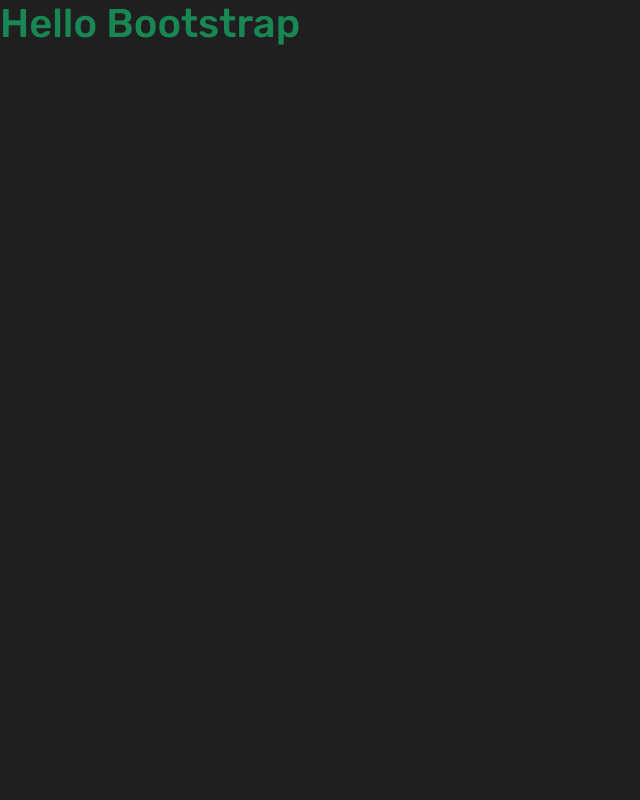
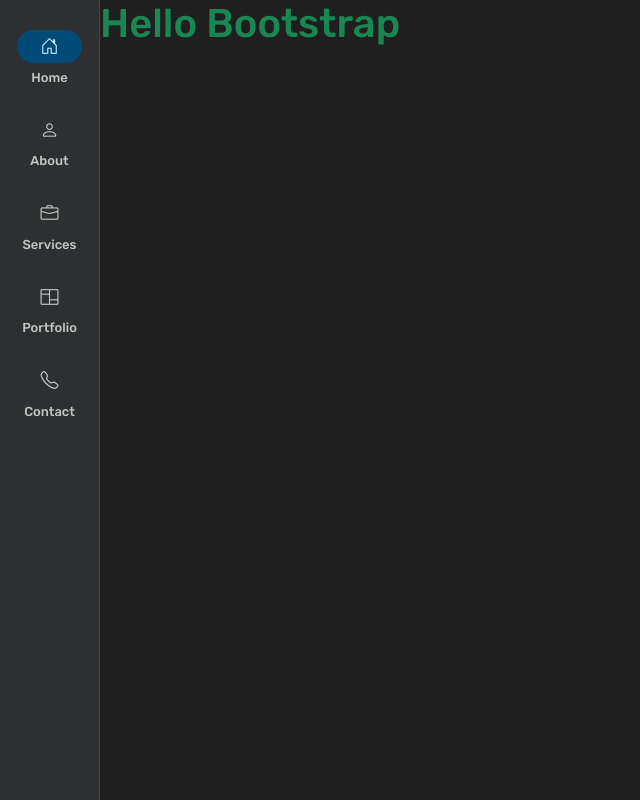
Before and after one commit to MrLapa/portfolio-carlos, a Next.js app: page / in a window 1280 px wide. Shown: the whole page, without its empty margins (0-640 px from the left). Built offline with nearby package versions, Linux system fonts and the light colour scheme.

Commit message:
F-6: implement Sidarbar component

```diff
--- a/src/app/layout.tsx
+++ b/src/app/layout.tsx
@@ -3,6 +3,7 @@ import { Geist, Geist_Mono } from "next/font/google";
 import "bootstrap/dist/css/bootstrap.min.css";
 import "bootstrap-icons/font/bootstrap-icons.css";
 import "./globals.css";
+import Sidebar from "../components";
 
 const geistSans = Geist({
   variable: "--font-geist-sans",
@@ -34,6 +35,7 @@ export default function RootLayout({
   return (
     <html lang="en" data-bs-theme="dark">
       <body className={`${geistSans.variable} ${geistMono.variable}`}>
+        <Sidebar />
         <main className="wrapper">
           {children}
         </main>
--- /dev/null
+++ b/src/components/index.tsx
@@ -0,0 +1,66 @@
+import React from 'react'
+
+const Sidebar = () => {
+  return (
+    <>
+      <header className="main-header d-lg-none">
+        <div className="container">
+          <div className="ms-auto">
+            <button
+              className="toggler-menu"
+            // onClick={() => setOpenMenu(!openMenu)}
+            >
+              <span />
+            </button>
+          </div>
+        </div>
+      </header>
+      <div className={`header-left-fixed one-page-nav ${"menu-open"}`}>
+        <ul className="main-menu">
+          <li className="active">
+            <a data-scroll-nav={0} href="#home">
+              <span className="m-icon">
+                <i className="bi-house-door" />
+              </span>
+              <span className="m-text">Home</span>
+            </a>
+          </li>
+          <li>
+            <a data-scroll-nav={1} href="#about">
+              <span className="m-icon">
+                <i className="bi-person" />
+              </span>
+              <span className="m-text">About</span>
+            </a>
+          </li>
+          <li>
+            <a data-scroll-nav={2} href="#services">
+              <span className="m-icon">
+                <i className="bi-briefcase" />
+              </span>
+              <span className="m-text">Services</span>
+            </a>
+          </li>
+          <li>
+            <a data-scroll-nav={3} href="#portfolio">
+              <span className="m-icon">
+                <i className="bi-columns" />
+              </span>
+              <span className="m-text">Portfolio</span>
+            </a>
+          </li>
+          <li>
+            <a data-scroll-nav={4} href="#contactus">
+              <span className="m-icon">
+                <i className="bi-telephone" />
+              </span>
+              <span className="m-text">Contact</span>
+            </a>
+          </li>
+        </ul>
+      </div>
+    </>
+  )
+}
+
+export default Sidebar
```
